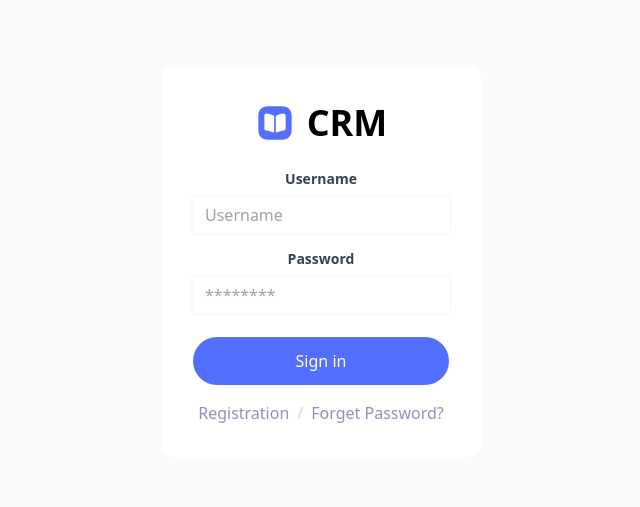
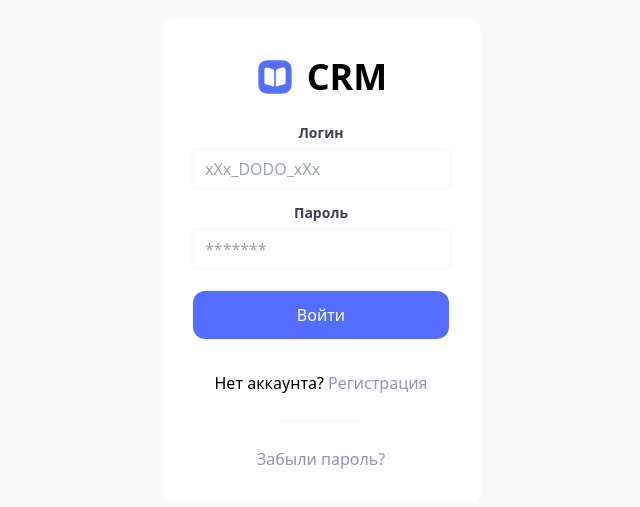
Before and after one commit to crazyysasha/crispy-enigma, a Vue app: page /auth/login in a window 1280 px wide. Shown: the part 131-638 px from the top of the page, without its empty margins (319-959 px from the left). Built offline with nearby package versions, Linux system fonts and the light colour scheme.

Commit message:
-added views (rgstr,rst) -added c(-input,button) -'c-button' added to 'main.js'; -'index.js' path changes -layouts added

```diff
--- /dev/null
+++ b/src/components/ui/c-button.vue
@@ -0,0 +1,14 @@
+<script setup>
+defineProps({
+  label: {}
+})
+</script>
+<template>
+  <button
+    class="mt-6 bg-button_purple rounded-xl flex items-center justify-center h-12 px-6 w-64 text-white hover:bg-button_purple/80 transition duration-150"
+  >
+    <slot>
+      {{ label }}
+    </slot>
+  </button>
+</template>
--- /dev/null
+++ b/src/components/ui/c-input.vue
@@ -0,0 +1,31 @@
+<script setup>
+defineProps({
+    placeholder: {
+        type: String,
+        default: 'ERROR'
+    },
+  label: {
+    type: String,
+    default: 'ERROR',
+    required: true
+  },
+  type: {
+    type: String,
+    default: 'text',
+    validator(val) {
+        return ['text', 'password'].includes(val);
+    }
+  }
+})
+
+const id = Math.floor(Math.random() * 100000000)
+</script>
+<template>
+  <label class="block text-gray-700 text-sm font-bold mb-2" :for="id">{{ label }}</label>
+  <input
+    class="appearance-none rounded w-full py-2 px-3 text-gray-700 leading-tight focus:ring-button_purple focus:ring-4 outline-3 outline outline-bg_gray_design"
+    :id="id"
+    :type="type"
+    :placeholder="placeholder"
+  />
+</template>
--- a/src/layouts/AuthLayout.vue
+++ b/src/layouts/AuthLayout.vue
@@ -1,3 +1,11 @@
 <template>
-    <router-view></router-view>
+  <div class="flex min-h-screen justify-center items-center flex-1 p-8">
+    <div class="rounded-xl px-8 pt-6 pb-8 mb-4 text-center bg-white">
+      <div class="p-2.5 mt-1 flex items-center justify-center">
+        <img src="/src/components/icons/site_icon.svg" class="w-10 h-10" alt="" />
+        <h1 class="font-bold text-black text-4xl ml-3">CRM</h1>
+      </div>
+      <router-view></router-view>
+    </div>
+  </div>
 </template>
--- a/src/main.js
+++ b/src/main.js
@@ -2,13 +2,14 @@ import './assets/main.css'
 
 import { createApp } from 'vue'
 import { createPinia } from 'pinia'
-
+import CButton from './components/ui/c-button.vue'
 import App from './App.vue'
 import router from './router'
 
 const app = createApp(App)
 
 app.use(createPinia())
+app.component('c-button', CButton)
 app.use(router)
 
 app.mount('#app')
--- a/src/router/index.js
+++ b/src/router/index.js
@@ -3,6 +3,7 @@ import HomeView from '../views/HomeView.vue'
 
 import DefaultLayout from '../layouts/DefaultLayout.vue';
 import AuthLayout from '../layouts/AuthLayout.vue'
+import { Transition } from 'vue';
 
 const router = createRouter({
   history: createWebHistory(import.meta.env.BASE_URL),
@@ -22,22 +23,33 @@ const router = createRouter({
     },
     {
       path: '/auth',
+      name: 'auth',
       component: AuthLayout,
       children: [
         {
+          path: '',
+          name: 'login.redirect',
+          redirect: {name: 'login'}
+        },
+        {
           path: 'login',
           name: 'login',
-          component: () => import('../views/LoginView.vue')
+          component: () => import('../views/LoginView.vue'),
         },
         {
           path: 'register',
           name: 'registation',
           component: () => import('../views/RegistrationView.vue')
         },
+        {
+          path: 'reset',
+          name: 'reset',
+          component: () => import('../views/ResetView.vue')
+        },
       ]
     },
     {
-      path: '/test',
+      path: '/ui',
       name: 'test',
       component: () => import('../components/SideBarLoading.vue')
     }
--- a/src/views/LoginView.vue
+++ b/src/views/LoginView.vue
@@ -1,39 +1,42 @@
-<script></script>
+<script setup>
+import CInput from '../components/ui/c-input.vue'
+</script>
 
 <template>
-    <div class="flex min-h-screen justify-center items-center flex-1 p-8">
-      <form class="rounded-xl bg-white px-8 pt-6 pb-8 mb-4 sm:text-center" action="">
-        <div class="p-2.5 mt-1 flex items-center justify-center">
-          <img src="/src/components/icons/site_icon.svg" class="w-10 h-10" alt="" />
-          <h1 class="font-bold text-black text-4xl ml-3">CRM</h1>
+
+      <form class="" action="">
+        <div class="mb-4 mt-4">
+          <c-input label="Логин" placeholder="xXx_DODO_xXx" ></c-input>
         </div>
         <div class="mb-4 mt-4">
-          <label class="block text-gray-700 text-sm font-bold mb-2" for="username">Username</label>
-          <input
-            class="appearance-none rounded w-full py-2 px-3 text-gray-700 leading-tight focus:ring-button_purple focus:ring-4 outline-3 outline outline-bg_gray_design"
-            id="username"
-            type="text"
-            placeholder="Username"
-          />
+          <c-input type="password" label="Пароль" placeholder="*******"></c-input>
+
+          <c-button>
+            Войти
+          </c-button>
         </div>
-        <div class="mb-4 mt-4">
-          <label class="block text-gray-700 text-sm font-bold mb-2" for="password">Password</label>
-          <input
-            class="appearance-none rounded w-full py-2 px-3 text-gray-700 leading-tight focus:ring-button_purple focus:ring-4 outline-3 outline outline-bg_gray_design"
-            id="username"
-            type="password"
-            placeholder="********"
-          />
+      </form>
+      <div class="mt-8 col-auto">
+        <p>
+          Нет аккаунта?
+          <router-link
+            class="text-text_purple mt-4 hover:text-button_purple"
+            :to="{ name: 'registation' }"
+            href=""
+            >Регистрация</router-link
+          >
+        </p>
+        <div class="items-center flex flex-col">
+          <div class="mt-6 w-20 h-1 rounded-xl bg-bg_gray_design"></div>
         </div>
-        <button
-          class="mt-6 bg-button_purple rounded-3xl flex items-center justify-center h-12 px-6 w-64 text-white hover:bg-button_purple/60"
+        <div class="mt-6">
+        <router-link
+          class="text-text_purple hover:text-red-500"
+          :to="{ name: 'reset' }"
+          href=""
         >
-          Sign in
-        </button>
-        <button class="text-text_purple mt-4 hover:text-button_purple">Registration</button>
-        <span class="mx-2 text-gray-300">/</span>
-        <button class="text-text_purple mt-4 hover:text-red-500">Forget Password?</button>
-      </form>
-    </div>
+          Забыли пароль?
+        </router-link>
+      </div>
+      </div>
 </template>
-<!-- йо чел доделай все нормально -->
--- a/src/views/RegistrationView.vue
+++ b/src/views/RegistrationView.vue
@@ -1,4 +1,26 @@
+<script setup>
+import CInput from '../components/ui/c-input.vue'
+</script>
 <!-- eslint-disable vue/valid-template-root -->
 <template>
-
+    <form class="" action="">
+      <div class="mb-4 mt-4">
+          <c-input label="E-mail" placeholder="andrew123@google.com" ></c-input>
+        </div>
+        <div class="mb-4 mt-4">
+          <c-input label="Логин" placeholder="xXx_DODO_xXx" ></c-input>
+        </div>
+        <div class="mb-4 mt-4">
+          <c-input type="password" label="Пароль" placeholder="*******"></c-input>
+          <div class="flex items-start mt-6">
+    <div class="flex items-center h-5">
+      <input id="terms" type="checkbox" value="" class="w-4 h-4 border border-bg_gray_design rounded bg-gray-50 focus:ring-3 focus:bg-button_purple" required>
+    </div>
+    <label for="terms" class="text-sm font-medium text-left ml-2">Я согласен с<a href="#" class="text-blue-600 hover:underline dark:text-blue-500"><br>пользовательским соглашением</a></label>
+  </div>
+          <c-button>
+            Зарегистрироваться
+          </c-button>
+        </div>
+        </form>
 </template>
--- /dev/null
+++ b/src/views/ResetView.vue
@@ -0,0 +1,13 @@
+<script setup>
+import CInput from '../components/ui/c-input.vue'
+</script>
+<template>
+    <form action="">
+        <div class="mb-4 mt-4">
+          <c-input label="Введите свой e-mail" placeholder="andrew123@google.com" ></c-input>
+          </div>
+          <c-button>
+            Подтвердить
+          </c-button>
+    </form>
+</template>
```
